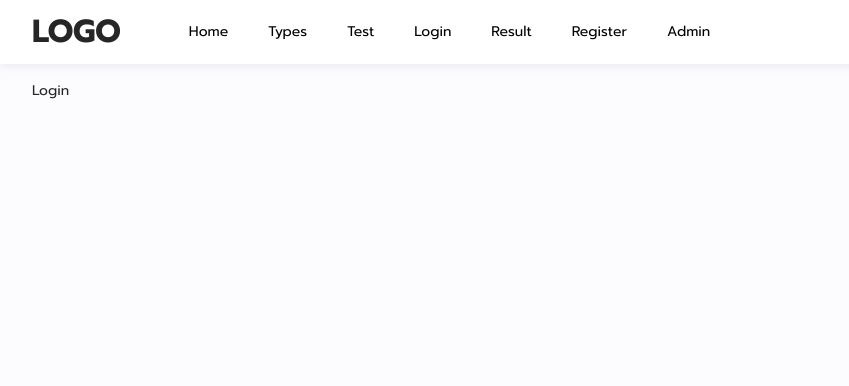
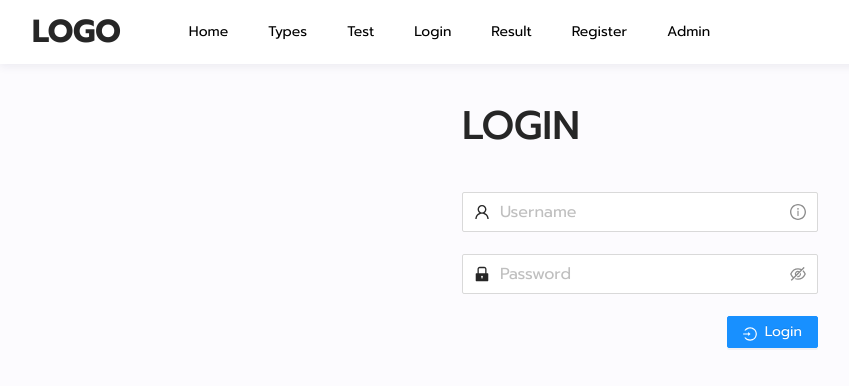
Before and after one commit to skyhihi/project-test, a React (Create React App) app in the folder client/: page /login in a window 1280 px wide. Shown: the top 386 px of the page, without its empty margins (0-849 px from the left). Built offline with nearby package versions, Linux system fonts and the light colour scheme.

Commit message:
add login

```diff
--- a/client/src/components/pages/login/Login.js
+++ b/client/src/components/pages/login/Login.js
@@ -1,7 +1,64 @@
 import React from "react";
+import {
+  UserOutlined,
+  EyeInvisibleOutlined,
+  EyeTwoTone,
+  LockFilled,
+  InfoCircleOutlined,LoginOutlined,
+} from "@ant-design/icons";
+import { Input, Tooltip, Button } from "antd";
 
 const Login = () => {
-  return <div>Login</div>;
+  return (
+    <>
+      <div className="container">
+        <div class="row">
+          <div class="col-lg-4"></div>
+          <div class="col-lg-4">
+            <div>
+              <br />
+              <h1>LOGIN</h1>
+              <br />
+              <Input
+                size="large"
+                placeholder=" Username"
+                prefix={<UserOutlined />}
+                suffix={
+                  <Tooltip title="Enter Username">
+                    <InfoCircleOutlined style={{ color: "rgba(0,0,0,.45)" }} />
+                  </Tooltip>
+                }
+              />
+
+              <br />
+              <br />
+
+              <Input.Password
+                size="large"
+                placeholder=" Password"
+                prefix={<LockFilled />}
+                iconRender={(visible) =>
+                  visible ? <EyeTwoTone /> : <EyeInvisibleOutlined />
+                }
+              />
+              <br />
+              <br />
+              <Button
+              type="primary"
+              style={{ float: "right" }}
+              icon={<LoginOutlined />}
+            >
+              Login
+              <br />
+            </Button>
+              <div class="col-lg-4"></div>
+            </div>
+            <br />
+          </div>
+        </div>
+      </div>
+    </>
+  );
 };
 
 export default Login;
--- a/client/src/components/pages/types/Types.js
+++ b/client/src/components/pages/types/Types.js
@@ -8,7 +8,7 @@ const Types = () => {
           <div class="col-md-12">
             <div class="main-timeline">
               <div class="timeline">
-                <a href="#" class="timeline-content">
+                <a href="/" class="timeline-content">
                   <div class="timeline-icon">
                     <i class="fa fa-globe"></i>
                   </div>
@@ -22,7 +22,7 @@ const Types = () => {
                 </a>
               </div>
               <div class="timeline">
-                <a href="#" class="timeline-content">
+                <a href="/" class="timeline-content">
                   <div class="timeline-icon">
                     <i class="fa fa-rocket"></i>
                   </div>
```
Also changed, not shown: 1 other file (tests, documents, lock files or other folders).
